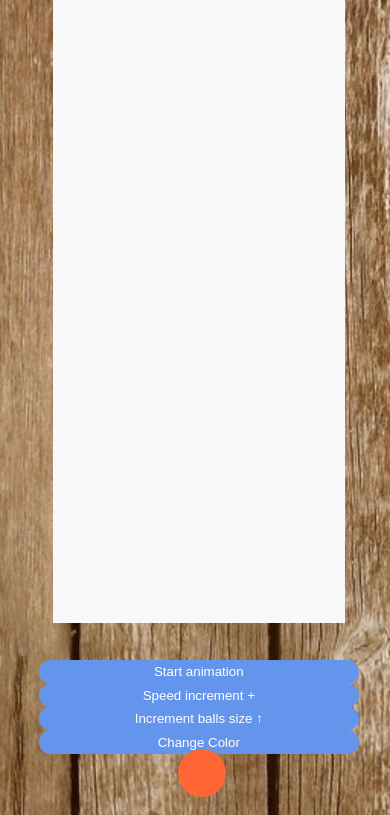
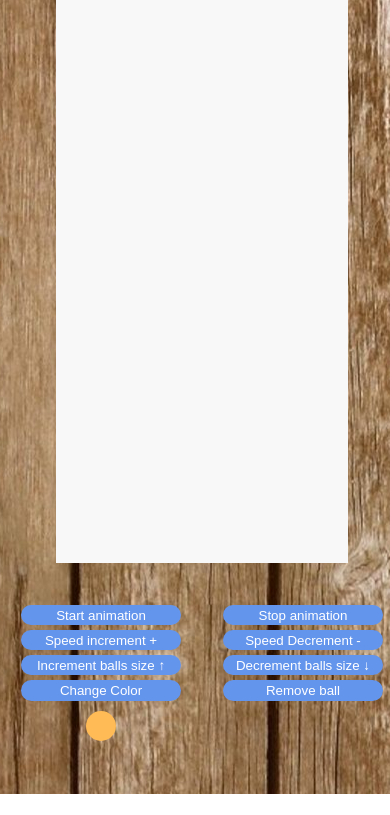
Before and after one commit to BSI-Front-end-Project-2/balls, a plain HTML site: page index.html in a window 390 px wide. Shown: the part 57-872 px from the top of the page. After the commit the page ends 851 px from the top, so only its background shows below. Drawn offline with Linux system fonts and the light colour scheme.

Commit message:
Fix response

```diff
--- a/css/style.css
+++ b/css/style.css
@@ -18,6 +18,8 @@ body {
 
 #container h1 {
   margin: 0.2rem;
+  text-shadow: 3px 3px 6px #000000;
+  color: #f1f1f1;
 }
 
 #container p {
@@ -38,7 +40,7 @@ body {
 #buttons-container {
   width: auto;
   margin: 1.3rem;
-  height: auto;
+  /*height: auto;*/
 }
 
 #buttons-container .row {
@@ -46,9 +48,11 @@ body {
   max-height: fit-content;
 }
 
-#buttons-container .row:nth-child(2) {
+/* #buttons-container .row:nth-child(2) */
+
+#buttons-container .row:first-child {
   position: relative;
-  right: 18px;
+  left: 18px;
 }
 
 /* Tooltip container */
@@ -101,17 +105,17 @@ body {
 
 button {
   border: none;
-  margin: 0 2px;
-  padding: 1.3%;
+  margin: 0 3px;
+  padding: 1.5%;
   border-radius: 25px;
   color: #ffffff;
   background-color: #6495ed;
-  min-width: 20rem;
+  min-width: 158px;
   cursor: pointer;
 }
 
 button#colorPal {
-  padding: 1.5rem;
+  padding: 15px;
   background-color: #c3c3c3;
   min-width: 15px;
   position: relative;
@@ -119,3 +123,26 @@ button#colorPal {
   left: 3px;
   cursor: pointer;
 }
+
+@media screen and (max-width: 785px) {
+  #buttons-container {
+    width: max-content;
+    margin: 1.3rem 0;
+    display: flex;
+  }
+  #buttons-container .row:first-child, button#colorPal {
+    left: 0;
+  }
+  button#colorPal {
+    bottom: 0;
+  }
+  button {
+    margin: 5px;
+    display: block;
+    min-width: 10rem;
+  }
+  #container p {
+    top: 51px;
+    left: 19%;
+  }
+}
--- a/js/main.js
+++ b/js/main.js
@@ -14,18 +14,30 @@ let xDirection, yDirection;
 let oldX = 0,
   oldY = 0;
 /**
- * handle the canvas responsiveness
- * by resizing the browser window
- * 0.15% less than real width and height
- */
+* manage the reactivity of the canvas
+* scaling it by percentage based on the window
+*/
 addEventListener('resize', function () {
   canvas.width = window.innerWidth - window.innerWidth * 0.25;
-  canvas.height = window.innerHeight - window.innerHeight * 0.25;
+  if (window.innerWidth < 785) {
+    canvas.height = window.innerHeight - window.innerHeight * 0.32;
+  } else
+    canvas.height = window.innerHeight - window.innerHeight * 0.25;
+
 });
 
+/**
+* set the size of the canvas according to
+* to the size of the window
+*/
 window.onload = function () {
   canvas.width = window.innerWidth - window.innerWidth * 0.25;
-  canvas.height = window.innerHeight - window.innerHeight * 0.25;
+
+  if (window.innerWidth < 785) {
+    canvas.height = window.innerHeight - window.innerHeight * 0.32;
+  } else
+    canvas.height = window.innerHeight - window.innerHeight * 0.25;
+
 }
 
 /**
@@ -33,6 +45,7 @@ window.onload = function () {
  * in consts
  */
 const colors = [
+  '#FFBB55',
   '#FF6633',
   '#FFB399',
   '#FF33FF',
```
